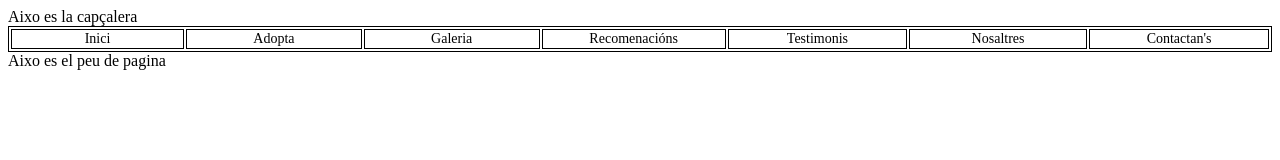
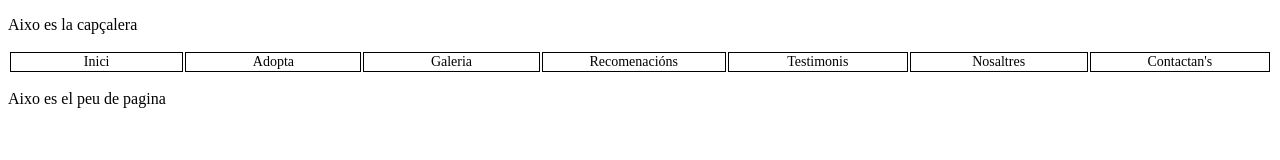
Before and after one commit to ldloler/ActTransversal, a plain HTML site: page index.html in a window 1280 px wide. Drawn offline with Linux system fonts and the light colour scheme; files that its build step writes are made by us from their sources.

Commit message:
Retoc, mal referenciat .css

```diff
--- a/css/style.css
+++ b/css/style.css
@@ -1,8 +1,7 @@
-table, th, td {
-    border:1px solid black;
-}
 td {
     width: 200px;
     font-size: 14px;
     text-align: center;
+    border: 1px black solid;
+    border-collapse: collapse;
 }
--- a/index.html
+++ b/index.html
@@ -2,12 +2,12 @@
 <html>
 
 <head>
-    <link rel="stylesheet" href="style.css">
+    <link rel="stylesheet" href="css/style.css">
     <title>Veterinaria</title>
 </head>
 
 <body>
-    <div>Aixo es la capçalera</div>
+    <div><p>Aixo es la capçalera</p></div>
 
     <!-- Index -->
     <table>
@@ -22,7 +22,7 @@
         </tr>
     </table>
 
-    <div>Aixo es el peu de pagina</div>
+    <div><p>Aixo es el peu de pagina</p></div>
 </body>
 
 </html>
```
